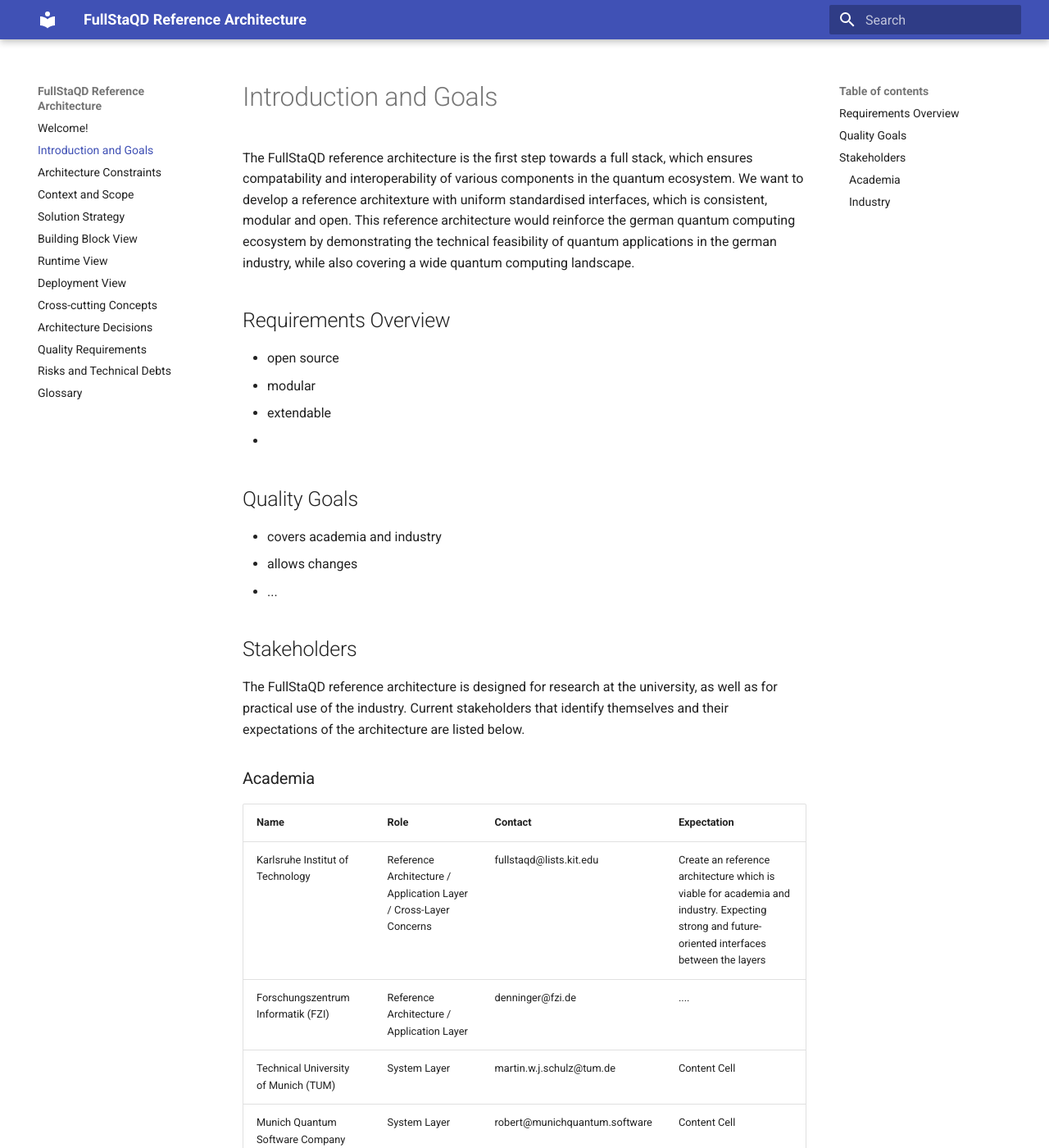
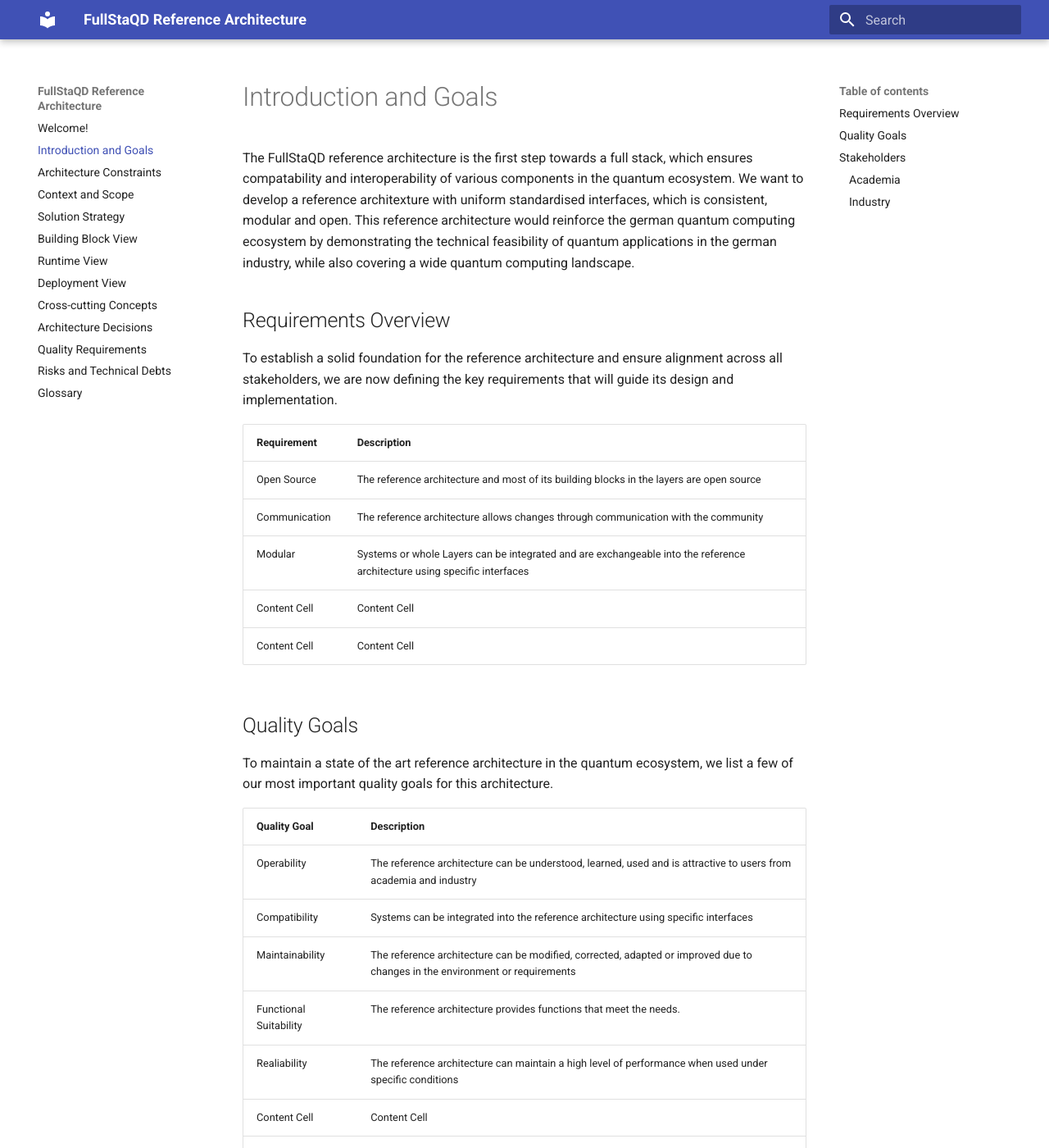
Before and after one commit to FullStaQD/architecture, an MkDocs documentation site: the page built from docs/01_introduction_and_goals.md, in a window 1280 px wide and 1400 px high. Shown: the whole window at 82% size. Built offline with MkDocs 1.6.1 and Material for MkDocs 9.7.7, drawn with Linux system fonts in a browser that asks for light colours; some of the changed text lies outside the part shown.

Commit message:
Update 01_introduction_and_goals.md
Signed-off-by: RinorKIT <tc4656@kit.edu>

```diff
--- a/docs/01_introduction_and_goals.md
+++ b/docs/01_introduction_and_goals.md
@@ -1,15 +1,33 @@
 # Introduction and Goals {#section-introduction-and-goals}
 The FullStaQD reference architecture is the first step towards a full stack, which ensures compatability and interoperability of various components in the quantum ecosystem. We want to develop a reference architexture with uniform standardised interfaces, which is consistent, modular and open. This reference architecture would reinforce the german quantum computing ecosystem by demonstrating the technical feasibility of quantum applications in the german industry, while also covering a wide quantum computing landscape.
 
+
+
+
 ## Requirements Overview {#_requirements_overview}
-- open source
-- modular
-- extendable
--
+To establish a solid foundation for the reference architecture and ensure alignment across all stakeholders, we are now defining the key requirements that will guide its design and implementation.
+
+| Requirement  | Description |
+| ------------- | ------------- |
+| Open Source  | The reference architecture and most of its building blocks in the layers are open source |
+| Communication | The reference architecture allows changes through communication with the community  |
+| Modular  | Systems or whole Layers can be integrated and are exchangeable into the reference architecture using specific interfaces  |
+| Content Cell  | Content Cell  |
+| Content Cell  | Content Cell  |
+
+
 ## Quality Goals {#_quality_goals}
-- covers academia and industry
-- allows changes
-- ...
+To maintain a state of the art reference architecture in the quantum ecosystem, we list a few of our most important quality goals for this architecture.
+
+| Quality Goal  | Description |
+| ------------- | ------------- |
+| Operability  | The reference architecture can be understood, learned, used and is attractive to users from academia and industry  |
+| Compatibility  | Systems can be integrated into the reference architecture using specific interfaces  |
+| Maintainability  | The reference architecture can be modified, corrected, adapted or improved due to changes in the environment or requirements  |
+| Functional Suitability  | The reference architecture provides functions that meet the needs.  |
+| Realiability  | The reference architecture can maintain a high level of performance when used under specific conditions  |
+| Content Cell  | Content Cell  |
+| Content Cell  | Content Cell  |
 
 ## Stakeholders {#_stakeholders}
 The FullStaQD reference architecture is designed for research at the university, as well as for practical use of the industry. Current stakeholders that identify themselves and their expectations of the architecture are listed below.
```
